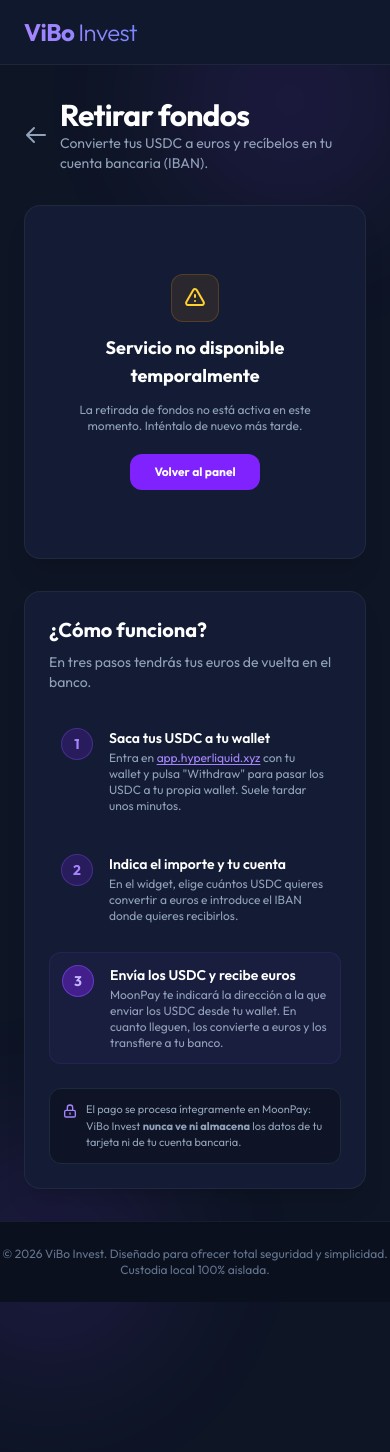
After one commit to iranvibo/inversion-optimizada, a Laravel app: template resources/views/moonpay/ramp.blade.php in a window 390 px wide; the page is wider, and only the part inside the window is pictured. The commit adds this page. Run offline with Laravel 12, Linux system fonts and the light colour scheme; the template is opened without the code that fills it, so the values that code supplies are empty; style sheets or scripts are compiled from the project's sources.

Commit message:
feat: integrate MoonPay widget for fiat-to-USDC buying and selling functionality

```diff
--- a/config/services.php
+++ b/config/services.php
@@ -83,6 +83,29 @@ return [
     ],
 
     /*
+    | Rampa fiat ↔ cripto (MoonPay). El widget alojado por MoonPay procesa el
+    | pago con tarjeta/banco y el KYC del usuario; ViBo Invest nunca ve datos
+    | bancarios. El backend solo construye la URL del widget y la firma con la
+    | secret key para que la dirección de destino no pueda manipularse.
+    */
+    'moonpay' => [
+        // Clave publicable (pk_live_*/pk_test_*): viaja en la URL del widget.
+        'api_key' => env('MOONPAY_API_KEY'),
+        // Clave secreta (sk_live_*/sk_test_*): NUNCA sale del backend, solo
+        // firma las URLs (HMAC-SHA256). Sin ambas claves la rampa se desactiva.
+        'secret_key' => env('MOONPAY_SECRET_KEY'),
+        // Widgets alojados. Sandbox: https://buy-sandbox.moonpay.com y
+        // https://sell-sandbox.moonpay.com (con claves pk_test_/sk_test_).
+        'buy_url' => env('MOONPAY_BUY_URL', 'https://buy.moonpay.com'),
+        'sell_url' => env('MOONPAY_SELL_URL', 'https://sell.moonpay.com'),
+        // USDC en Arbitrum: la red por la que se deposita en Hyperliquid.
+        // (El plan antiguo con Optimism quedó descartado junto a Synthetix.)
+        'currency_code' => env('MOONPAY_CURRENCY_CODE', 'usdc_arbitrum'),
+        // Divisa fiat por defecto del widget (el usuario paga/recibe en esta).
+        'base_currency_code' => env('MOONPAY_BASE_CURRENCY_CODE', 'eur'),
+    ],
+
+    /*
     | Configuración de Firebase. Sólo se necesita el project_id para verificar
     | en el backend los ID tokens de Google. Las claves públicas que usa el SDK
     | de JavaScript se exponen al navegador mediante las variables VITE_FIREBASE_*.
--- /dev/null
+++ b/resources/views/moonpay/ramp.blade.php
@@ -0,0 +1,135 @@
+@extends('layouts.app')
+
+@php
+    $isBuy = $direction === 'buy';
+@endphp
+
+@section('content')
+<div class="space-y-8 animate-fade-in">
+
+    <!-- Encabezado de la página -->
+    <div class="flex items-center gap-3">
+        <a href="{{ route('dashboard') }}" class="text-slate-400 hover:text-white transition duration-200">
+            <svg class="w-6 h-6" fill="none" stroke="currentColor" viewBox="0 0 24 24">
+                <path stroke-linecap="round" stroke-linejoin="round" stroke-width="2" d="M10 19l-7-7m0 0l7-7m-7 7h18" />
+            </svg>
+        </a>
+        <div>
+            <h1 class="text-3xl font-bold tracking-tight text-white">
+                {{ $isBuy ? 'Añadir fondos' : 'Retirar fondos' }}
+            </h1>
+            <p class="text-sm text-slate-400">
+                @if($isBuy)
+                    Compra USDC con tu tarjeta o cuenta bancaria y recíbelos directamente en tu propia wallet.
+                @else
+                    Convierte tus USDC a euros y recíbelos en tu cuenta bancaria (IBAN).
+                @endif
+            </p>
+        </div>
+    </div>
+
+    <div class="grid grid-cols-1 lg:grid-cols-12 gap-8">
+
+        <!-- Widget de MoonPay (7 columnas) -->
+        <div class="lg:col-span-7 bg-[hsl(223,47%,14%)] border border-[rgba(255,255,255,0.06)] rounded-2xl p-4 shadow-xl">
+            @if($widgetUrl)
+                <iframe
+                    src="{{ $widgetUrl }}"
+                    title="MoonPay"
+                    allow="accelerometer; autoplay; camera; gyroscope; payment"
+                    class="w-full rounded-xl border-0 bg-[hsl(223,47%,10%)]"
+                    style="height: 640px;"
+                ></iframe>
+            @else
+                <div class="h-full min-h-[320px] flex flex-col items-center justify-center text-center gap-3 p-8">
+                    <span class="w-12 h-12 rounded-xl bg-amber-500/10 text-amber-300 border border-amber-500/20 flex items-center justify-center">
+                        <svg class="w-6 h-6" fill="none" stroke="currentColor" viewBox="0 0 24 24">
+                            <path stroke-linecap="round" stroke-linejoin="round" stroke-width="2" d="M12 9v2m0 4h.01m-6.938 4h13.856c1.54 0 2.502-1.667 1.732-3L13.732 4c-.77-1.333-2.694-1.333-3.464 0L3.34 16c-.77 1.333.192 3 1.732 3z" />
+                        </svg>
+                    </span>
+                    <h2 class="text-lg font-bold text-white">Servicio no disponible temporalmente</h2>
+                    <p class="text-xs text-slate-400 max-w-sm">
+                        La {{ $isBuy ? 'compra' : 'retirada' }} de fondos no está activa en este momento. Inténtalo de nuevo más tarde.
+                    </p>
+                    <a href="{{ route('dashboard') }}" class="mt-2 text-xs font-bold py-2.5 px-6 rounded-xl bg-violet-600 hover:bg-violet-500 text-white transition duration-200">
+                        Volver al panel
+                    </a>
+                </div>
+            @endif
+        </div>
+
+        <!-- Cómo funciona (5 columnas) -->
+        <div class="lg:col-span-5 bg-[hsl(223,47%,14%)] border border-[rgba(255,255,255,0.06)] rounded-2xl p-6 shadow-xl space-y-6">
+            <div>
+                <h2 class="text-xl font-bold text-white mb-2">¿Cómo funciona?</h2>
+                <p class="text-sm text-slate-400">
+                    @if($isBuy)
+                        En tres pasos tendrás tus fondos listos para que el bot opere con ellos.
+                    @else
+                        En tres pasos tendrás tus euros de vuelta en el banco.
+                    @endif
+                </p>
+            </div>
+
+            <div class="space-y-4">
+                @if($isBuy)
+                    <div class="flex gap-4 p-3 rounded-xl hover:bg-[hsl(223,47%,18%)] transition duration-200">
+                        <div class="w-8 h-8 rounded-full bg-violet-600/20 border border-violet-500/30 flex items-center justify-center font-bold text-violet-400 text-sm shrink-0">1</div>
+                        <div>
+                            <h4 class="text-sm font-semibold text-white">Elige el importe y paga</h4>
+                            <p class="text-xs text-slate-400 mt-0.5">Introduce cuántos euros quieres invertir (por ejemplo, 50 €) y paga con tarjeta o transferencia dentro del propio widget. La primera vez, MoonPay te pedirá verificar tu identidad.</p>
+                        </div>
+                    </div>
+                    <div class="flex gap-4 p-3 rounded-xl hover:bg-[hsl(223,47%,18%)] transition duration-200">
+                        <div class="w-8 h-8 rounded-full bg-violet-600/20 border border-violet-500/30 flex items-center justify-center font-bold text-violet-400 text-sm shrink-0">2</div>
+                        <div>
+                            <h4 class="text-sm font-semibold text-white">Recibe USDC en tu wallet</h4>
+                            <p class="text-xs text-slate-400 mt-0.5">MoonPay convierte tus euros a USDC (un dólar digital estable) y los envía directamente a tu wallet vinculada. Nadie más puede tocarlos.</p>
+                        </div>
+                    </div>
+                    <div class="flex gap-4 p-3 rounded-xl bg-violet-500/5 border border-violet-500/10">
+                        <div class="w-8 h-8 rounded-full bg-violet-600/40 border border-violet-500/50 flex items-center justify-center font-bold text-violet-300 text-sm shrink-0">3</div>
+                        <div>
+                            <h4 class="text-sm font-semibold text-white">Deposítalos en Hyperliquid</h4>
+                            <p class="text-xs text-slate-400 mt-0.5">Entra en <a href="https://app.hyperliquid.xyz" target="_blank" rel="noopener noreferrer" class="text-violet-400 hover:text-violet-300 underline underline-offset-2">app.hyperliquid.xyz</a> con tu wallet y pulsa "Deposit" para ingresar los USDC. Desde ese momento el bot podrá operar con ellos.</p>
+                        </div>
+                    </div>
+                @else
+                    <div class="flex gap-4 p-3 rounded-xl hover:bg-[hsl(223,47%,18%)] transition duration-200">
+                        <div class="w-8 h-8 rounded-full bg-violet-600/20 border border-violet-500/30 flex items-center justify-center font-bold text-violet-400 text-sm shrink-0">1</div>
+                        <div>
+                            <h4 class="text-sm font-semibold text-white">Saca tus USDC a tu wallet</h4>
+                            <p class="text-xs text-slate-400 mt-0.5">Entra en <a href="https://app.hyperliquid.xyz" target="_blank" rel="noopener noreferrer" class="text-violet-400 hover:text-violet-300 underline underline-offset-2">app.hyperliquid.xyz</a> con tu wallet y pulsa "Withdraw" para pasar los USDC a tu propia wallet. Suele tardar unos minutos.</p>
+                        </div>
+                    </div>
+                    <div class="flex gap-4 p-3 rounded-xl hover:bg-[hsl(223,47%,18%)] transition duration-200">
+                        <div class="w-8 h-8 rounded-full bg-violet-600/20 border border-violet-500/30 flex items-center justify-center font-bold text-violet-400 text-sm shrink-0">2</div>
+                        <div>
+                            <h4 class="text-sm font-semibold text-white">Indica el importe y tu cuenta</h4>
+                            <p class="text-xs text-slate-400 mt-0.5">En el widget, elige cuántos USDC quieres convertir a euros e introduce el IBAN donde quieres recibirlos.</p>
+                        </div>
+                    </div>
+                    <div class="flex gap-4 p-3 rounded-xl bg-violet-500/5 border border-violet-500/10">
+                        <div class="w-8 h-8 rounded-full bg-violet-600/40 border border-violet-500/50 flex items-center justify-center font-bold text-violet-300 text-sm shrink-0">3</div>
+                        <div>
+                            <h4 class="text-sm font-semibold text-white">Envía los USDC y recibe euros</h4>
+                            <p class="text-xs text-slate-400 mt-0.5">MoonPay te indicará la dirección a la que enviar los USDC desde tu wallet. En cuanto lleguen, los convierte a euros y los transfiere a tu banco.</p>
+                        </div>
+                    </div>
+                @endif
+            </div>
+
+            <div class="p-3 bg-[hsl(223,47%,10%)] rounded-xl border border-slate-800 text-[11px] text-slate-400 flex items-start gap-2">
+                <svg class="w-4 h-4 text-violet-400 shrink-0 mt-0.5" fill="none" stroke="currentColor" viewBox="0 0 24 24">
+                    <path stroke-linecap="round" stroke-linejoin="round" stroke-width="2" d="M12 15v2m-6 4h12a2 2 0 002-2v-6a2 2 0 00-2-2H6a2 2 0 00-2 2v6a2 2 0 002 2zm10-10V7a4 4 0 00-8 0v4h8z" />
+                </svg>
+                <span>
+                    El pago se procesa íntegramente en MoonPay: ViBo Invest <strong>nunca ve ni almacena</strong> los datos de tu tarjeta ni de tu cuenta bancaria.
+                </span>
+            </div>
+        </div>
+
+    </div>
+
+</div>
+@endsection
--- a/routes/web.php
+++ b/routes/web.php
@@ -6,6 +6,7 @@ use App\Http\Controllers\BalanceController;
 use App\Http\Controllers\BinanceConnectionController;
 use App\Http\Controllers\DashboardController;
 use App\Http\Controllers\HyperliquidConnectionController;
+use App\Http\Controllers\MoonPayController;
 use App\Http\Controllers\OnboardingController;
 use Illuminate\Support\Facades\Route;
 
@@ -61,6 +62,11 @@ Route::middleware('auth')->group(function () {
     Route::post('/hyperliquid/link', [HyperliquidConnectionController::class, 'storeLink'])->name('hyperliquid.store')->middleware('throttle:6,1');
     Route::post('/hyperliquid/disconnect', [HyperliquidConnectionController::class, 'disconnect'])->name('hyperliquid.disconnect');
 
+    // Rampa fiat ↔ USDC (widget de MoonPay). Páginas GET que solo construyen
+    // la URL firmada del widget; el pago y el KYC ocurren dentro de MoonPay.
+    Route::get('/fondos/anadir', [MoonPayController::class, 'buy'])->name('moonpay.buy');
+    Route::get('/fondos/retirar', [MoonPayController::class, 'sell'])->name('moonpay.sell');
+
     // Eliminación definitiva de la cuenta (GDPR)
     Route::delete('/account', [AuthController::class, 'deleteAccount'])->name('account.delete');
 
```
Also changed, not shown: app/Http/Controllers/MoonPayController.php (added, +62 -0 lines), app/Services/MoonPayService.php (added, +87 -0 lines), memory/MEMO.md (+1 -0 lines), memory/moonpay-ramp.md (added, +57 -0 lines), resources/views/dashboard.blade.php (+15 -0 lines), resources/views/hyperliquid/link.blade.php (+7 -0 lines), tests/Feature/MoonPayRampTest.php (added, +104 -0 lines), tests/Unit/MoonPayServiceTest.php (added, +103 -0 lines), 1 other file.
